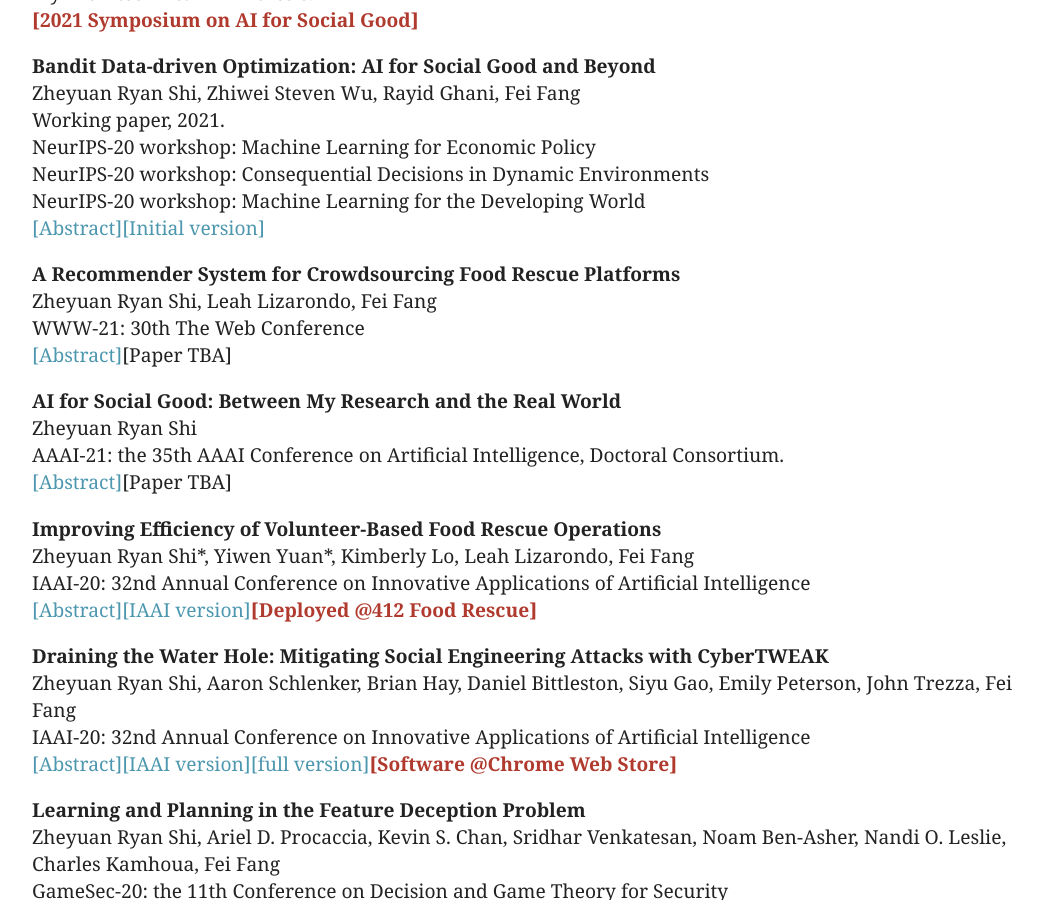
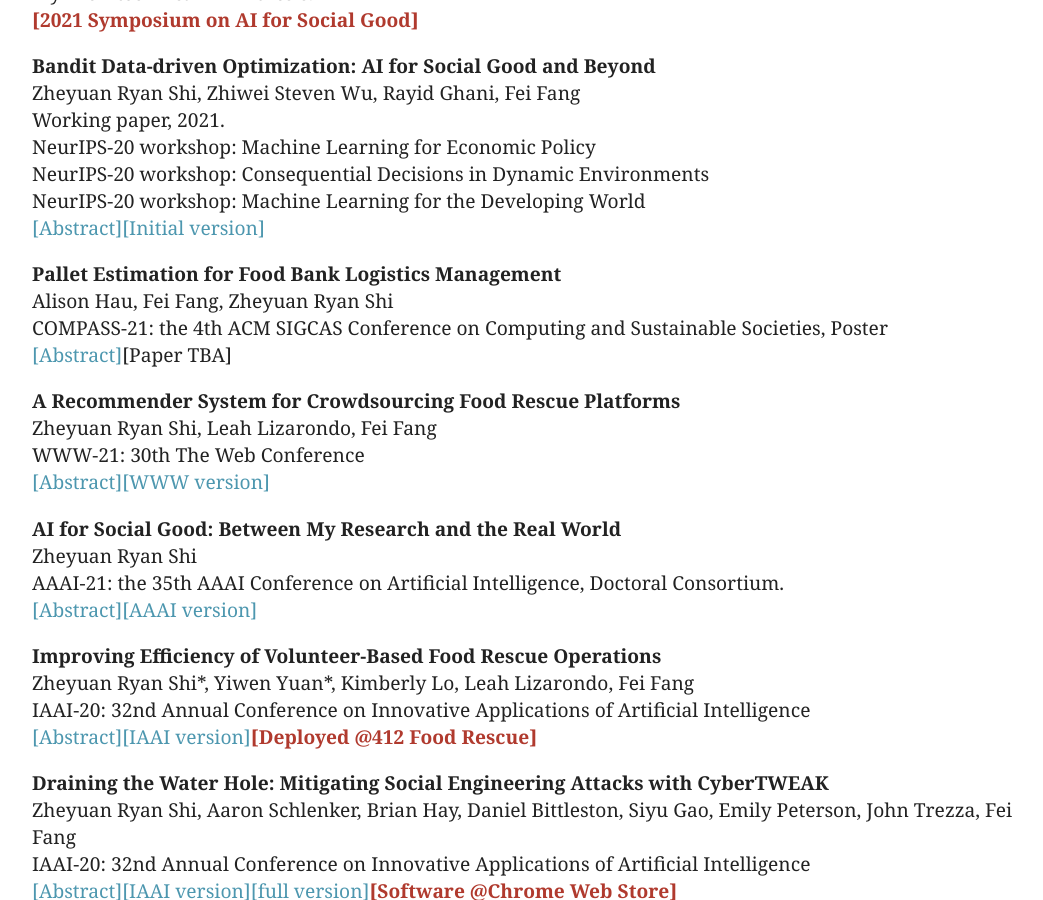
Before and after one commit to ryanzshi/ryanzshi.github.io, a Jekyll site: the page built from index.md, in a window 1280 px wide and 900 px high, scrolled down 409 px. Shown: the whole window, without its empty margins (116-1159 px from the left). Built offline with Jekyll 4.4.1, drawn with Linux system fonts in a browser that asks for light colours.

Commit message:
update www and aaaidc and compass

```diff
--- a/index.md
+++ b/index.md
@@ -62,6 +62,17 @@
 <blockquote>The use of machine learning (ML) systems in real-world applications entails more than just a prediction algorithm. AI for social good applications, and many real-world ML tasks in general, feature an iterative process which joins prediction, optimization, and data acquisition happen in a loop. We introduce bandit data-driven optimization, the first iterative prediction-prescription framework to formally analyze this practical routine. Bandit data-driven optimization combines the advantages of online bandit learning and offline predictive analytics in an integrated framework. It offers a flexible setup to reason about unmodeled policy objectives and unforeseen consequences. We propose PROOF, the first algorithm for this framework and show that it achieves no-regret. Using numerical simulations, we show that PROOF achieves superior performance over existing baseline.</blockquote>
 </div>
 
+**Pallet Estimation for Food Bank Logistics Management**
+<br>
+Alison Hau, Fei Fang, Zheyuan Ryan Shi
+<br>
+COMPASS-21: the 4th ACM SIGCAS Conference on Computing and Sustainable Societies, Poster
+<br>
+<a id="abs-fbcompass-button" onclick="absCHF('abs-fbcompass')">[Abstract]</a>[Paper TBA]
+<div id="abs-fbcompass" style="display:none;">
+<blockquote>Food banks provide communities and organizations with food for those in need. One challenge they face is properly estimating the resources needed to fulfill orders. Estimating the number of shipping pallets needed for each order is an important step in allocating these resources, and coupled with limited data, provides a challenging mental task which the food bank staff grapple with on a daily basis. We provide an algorithm to estimate the number of pallets needed for an order based on the quantity of products, the known products-per-tier, and tiers-per-pallet values, as well as a scheme for testing this algorithm with limited data from the food bank. The algorithm aids in resource allocation by reducing uncertainty in the number of pallets needed.</blockquote>
+</div>
+
 
 **A Recommender System for Crowdsourcing Food Rescue Platforms**
 <br>
@@ -69,7 +80,7 @@
 <br>
 WWW-21: 30th The Web Conference
 <br>
-<a id="abs-frrecsys-button" onclick="absCHF('abs-frrecsys')">[Abstract]</a>[Paper TBA]
+<a id="abs-frrecsys-button" onclick="absCHF('abs-frrecsys')">[Abstract]</a>[[WWW version]](https://dl.acm.org/doi/abs/10.1145/3442381.3449787)
 <div id="abs-frrecsys" style="display:none;">
 <blockquote>The challenges of food waste and insecurity arise in wealthy and developing nations alike, impacting millions of livelihoods. The ongoing pandemic only exacerbates the problem. A major force to combat food waste and insecurity, food rescue (FR) organizations match food donations to the non-profits that serve low-resource communities. Since they rely on external volunteers to pick up and deliver the food, some FRs use web-based mobile applications to reach the right set of volunteers. In this paper, we propose the first machine learning based model to improve volunteer engagement in the food waste and security domain. We (1) develop a recommender system to send push notifications to the most likely volunteers for each given rescue, (2) leverage a mathematical programming based approach to diversify our recommendations, and (3) propose an online algorithm to dynamically select the volunteers to notify without the knowledge of future rescues. Our recommendation system improves the hit ratio from 44% achieved by the previous method to 73%. A pilot study of our method is scheduled to take place in the near future.</blockquote>
 </div>
@@ -80,7 +91,7 @@
 <br>
 AAAI-21: the 35th AAAI Conference on Artificial Intelligence, Doctoral Consortium.
 <br>
-<a id="abs-aaaidc-button" onclick="absCHF('abs-aaaidc')">[Abstract]</a>[Paper TBA]
+<a id="abs-aaaidc-button" onclick="absCHF('abs-aaaidc')">[Abstract]</a>[[AAAI version]](https://ojs.aaai.org/index.php/AAAI/article/view/17863)
 <div id="abs-aaaidc" style="display:none;">
 <blockquote>AI for social good (AI4SG) is a research theme that aims to use and advance AI to improve the well-being of society. My work on AI4SG builds a two-way bridge between the research world and the real world. Using my unique experience in food waste and security, I propose applied AI4SG research that directly addresses real-world challenges which have received little attention from the community. Drawing from my experience in various AI4SG application domains, I propose bandit data-driven optimization, the first iterative prediction-prescription framework and a no-regret algorithm PROOF. I will apply PROOF back to my applied work on AI4SG, thereby closing the loop in a single framework.</blockquote>
 </div>
```
